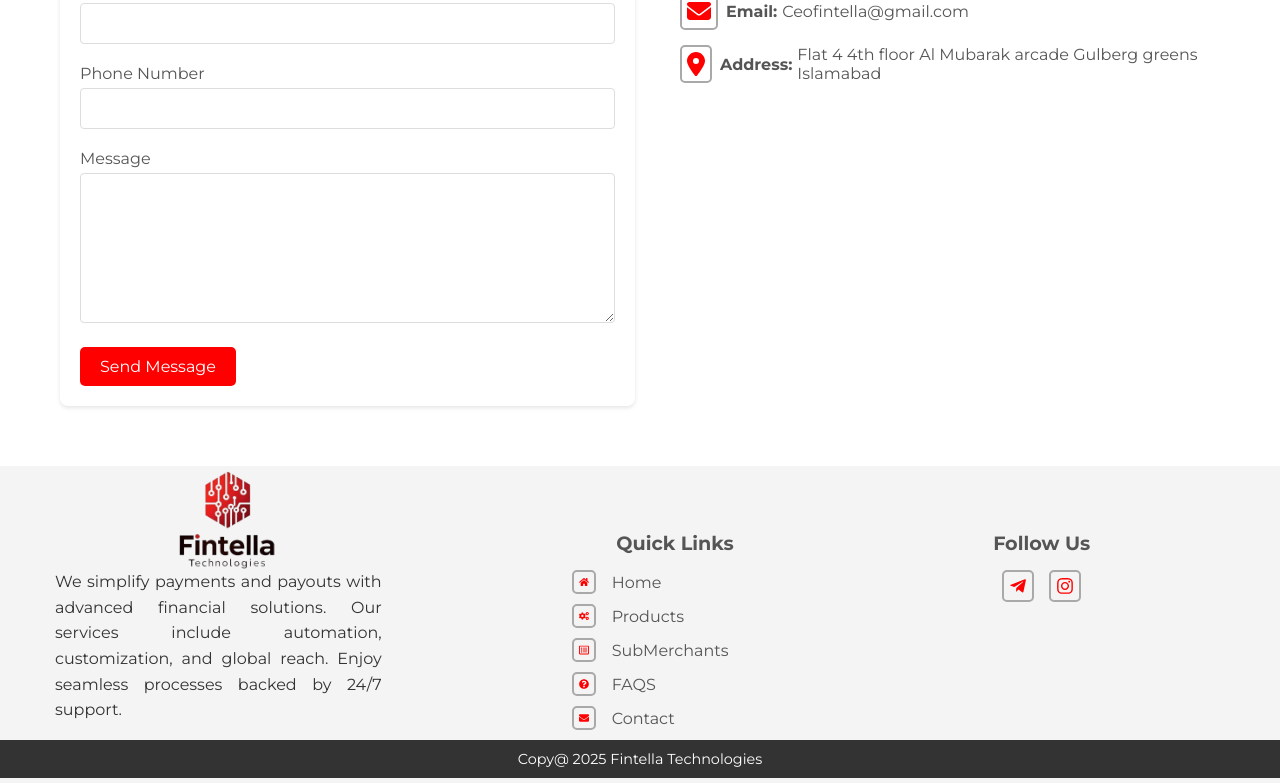
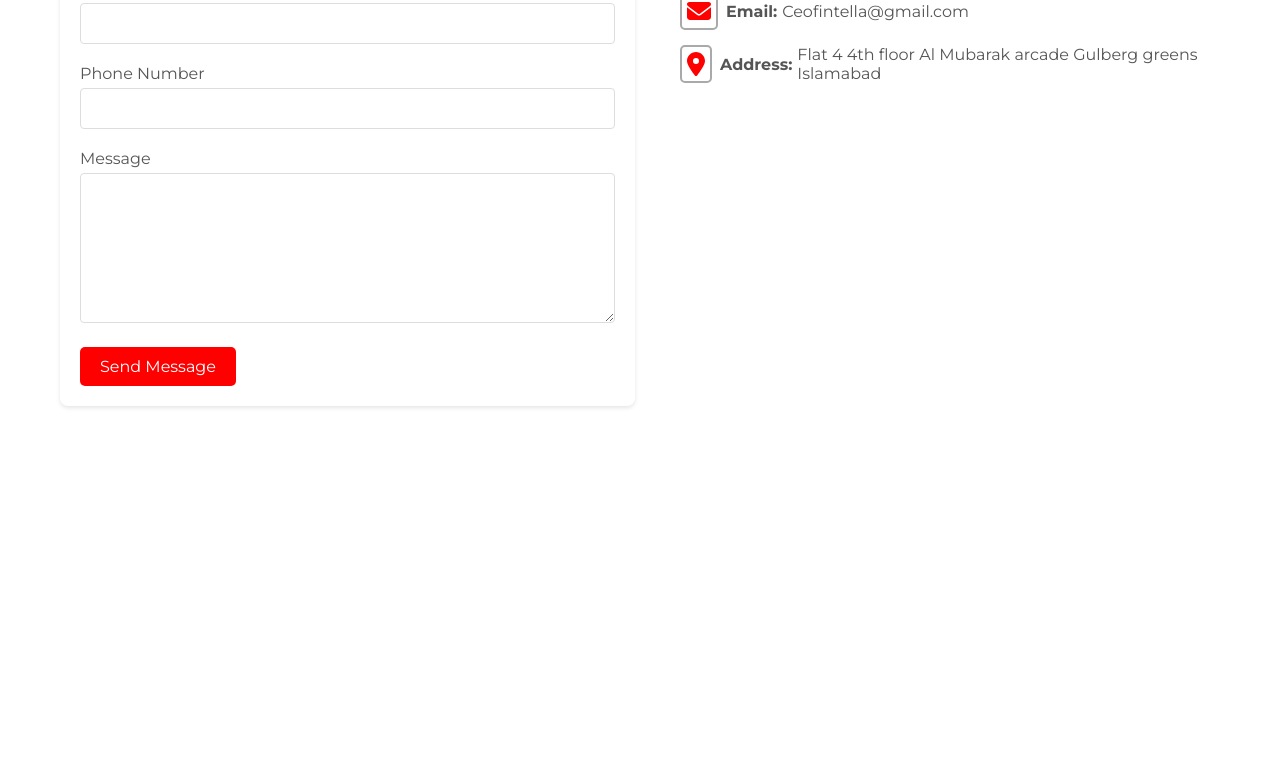
Before and after one commit to ShahmirYousaf/fintella-website, a React (Create React App) app: page /contact in a window 1280 px wide. Shown: the part 449-1232 px from the top of the page. After the commit the page ends 875 px from the top, so only its background shows below. Built offline with nearby package versions, Linux system fonts and the light colour scheme.

Commit message:
Minor Fixes

```diff
--- a/src/App.js
+++ b/src/App.js
@@ -8,7 +8,6 @@ import Home from './Pages/Home/Home';
 import FAQ from './Pages/FAQ/FAQ';
 import ContactPage from './Pages/Contact/Contact';
 import PrivacyPolicy from './Pages/PrivacyPolicy/Privacy-policy';
-import Footer from './Components/Navbar/Footer/Footer';
 
 function App() {
   return (
@@ -25,7 +24,6 @@ function App() {
         <Route path='/privacy' element={<PrivacyPolicy/>}/>
 
       </Routes>
-      <Footer/>
     </Router>
   );
 }
--- a/src/Components/Navbar/Footer/Footer.css
+++ b/src/Components/Footer/Footer.css
@@ -1,6 +1,6 @@
 /* Footer Styles */
 .footer {
-  background-color: #f4f4f4;
+  background-color: #ffffff;
   padding: 5px 0;
   font-family: Arial, sans-serif;
   color: #555;
@@ -39,7 +39,7 @@
 }
 
 .footer-links {
-  margin-bottom: 0px;
+  margin-bottom: 5px;
   flex: 1;
   margin-left: 70px;
   margin-top: 60px
--- a/src/Pages/Contact/Contact.jsx
+++ b/src/Pages/Contact/Contact.jsx
@@ -4,7 +4,6 @@ import Navbar from "../../Components/Navbar/Navbar";
 import emailjs from '@emailjs/browser';
 import { faPhoneAlt, faEnvelope, faMapMarkerAlt, faGavel, faUserTie } from '@fortawesome/free-solid-svg-icons';
 import { FontAwesomeIcon } from "@fortawesome/react-fontawesome";
-import Footer from "../../Components/Navbar/Footer/Footer";
 
 function ContactPage() {
   const [formData, setFormData] = useState({
--- a/src/Pages/Home/Home.jsx
+++ b/src/Pages/Home/Home.jsx
@@ -1,6 +1,6 @@
 import React from "react";
 import "./Home.css";
-import { Link } from 'react-router-dom';
+import Footer from "../../Components/Footer/Footer";
 
 const Home = () => {
   return (
@@ -112,7 +112,7 @@ const Home = () => {
 
         </div>
       </section>
-
+      <Footer/>
     </div>
   );
 };
--- a/src/Pages/PrivacyPolicy/Privacy-policy.jsx
+++ b/src/Pages/PrivacyPolicy/Privacy-policy.jsx
@@ -1,7 +1,6 @@
 import React from 'react';
 import './Privacypolicy.css'; // Import the associated CSS file for styling
 import Navbar from '../../Components/Navbar/Navbar';
-import Footer from '../../Components/Navbar/Footer/Footer';
 
 function PrivacyPolicy() {
   return (
```
Also changed, not shown: src/Components/Footer/Footer.jsx (renamed from src/Components/Navbar/Footer/Footer.jsx), 1 other file (tests, documents, lock files or other folders).
